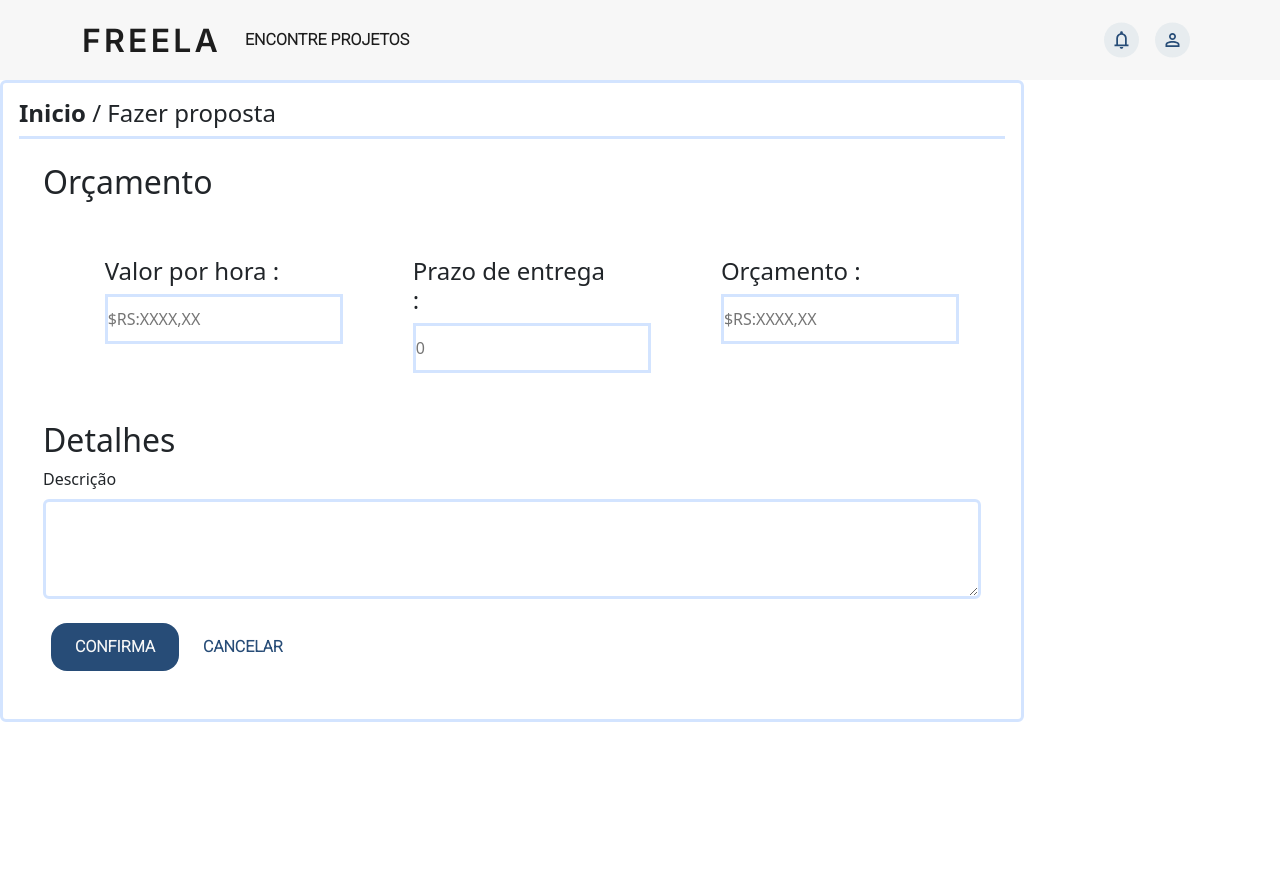
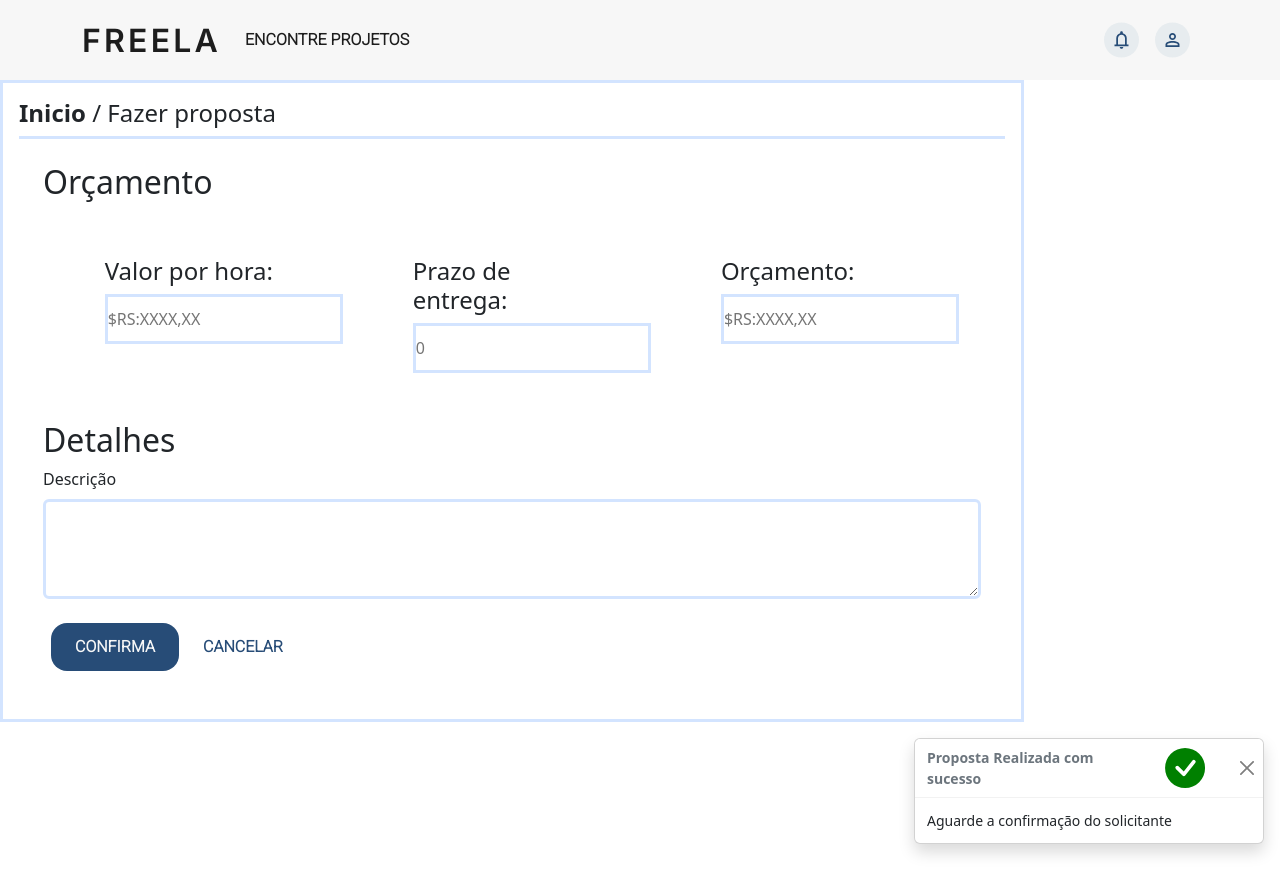
Before and after one commit to FREELA-sptech/FREELA-Web, a React (Vite) app: page /proposta in a window 1280 px wide. Shown: the top 894 px of the page. Before the commit the page ends 800 px from the top, so only its background shows below. Built offline with nearby package versions, Linux system fonts and the light colour scheme.

Commit message:
corrige erros de importação

```diff
--- a/src/pages/Proposta/Proposta.tsx
+++ b/src/pages/Proposta/Proposta.tsx
@@ -1,14 +1,15 @@
-import { Col, Container, Row, Toast, ToastContainer } from "react-bootstrap";
-import "./style.scss"
+
+
 import React from "react";
-import CardProposta from "./components/CardProposta";
-
+import Alerta from "./components/Alert/Alerta"
+import CardProposta from "./components/CardProposta/CardProposta";
 
 function proposta() {
 
   return (
    <>
    <CardProposta />
+   <Alerta />
    </>
   );
 }
--- a/src/pages/Proposta/components/CardProposta.tsx
+++ /dev/null
@@ -1,61 +0,0 @@
-import ButtonBase from "../../../shared/components/ButtonBase/ButtonBase";
-import "./style.scss"
-
-
-
-function CardProposta() {
-    return (
-
-        <div className="card  align-self-start p-3">
-
-            <div className="topo">
-                <h4> <b>Inicio</b> / Fazer proposta</h4>
-            </div>
-
-            <div className="p-4"><h2>Orçamento</h2></div>
-
-            <div className="d-flex justify-content-evenly box ">
-
-                <div className="col-sm-3 teste p-4">
-                    <h4>Valor por hora :</h4>
-                    <input type="text" placeholder="$RS:XXXX,XX" />
-                </div>
-
-                <div className="col-sm-3 teste p-4">
-                    <h4>Prazo de entrega :</h4>
-                    <input type="text" placeholder="0" />
-                </div>
-
-                <div className="col-sm-3 teste p-4">
-                    <h4>Orçamento  :</h4>
-                    <input type="text" placeholder="$RS:XXXX,XX " />
-                </div>
-            </div>
-
-            <div className="cardDetalhes p-4">
-                <h2>Detalhes</h2>
-                <div className="mb-3 ">
-                    <label className="form-label">Descrição</label>
-                    <textarea className="form-control" ></textarea>
-                </div>
-
-
-                <div className="p-2">
-                    <ButtonBase onClick={function (): void {
-                        throw new Error("Function not implemented.");
-                    }} buttonType={"primary-standart"} label={"Confirma"} />
-
-                    <ButtonBase onClick={function (): void {
-                        throw new Error("Function not implemented.");
-                    }} buttonType={"primary-text"} label={"Cancelar"} />
-
-                </div>
-
-            </div>
-        </div>
-
-
-    );
-}
-
-export default CardProposta
--- a/src/pages/Proposta/components/CardProposta/CardProposta.tsx
+++ b/src/pages/Proposta/components/CardProposta/CardProposta.tsx
@@ -1,9 +1,6 @@
 
 import ButtonBase from "../../../../shared/components/ButtonBase/ButtonBase";
 import "./style.scss"
-
-
-
 
 function CardProposta() {
     const handleSubmit = (event: { preventDefault: () => void; target: {
@@ -30,7 +27,7 @@ function CardProposta() {
 
     return (
       <form onSubmit={handleSubmit}>
-        <div className="card align-self-start p-3">
+        <div className="card-proposta align-self-start p-3">
           <div className="topo">
             <h4>
               <b>Inicio</b> / Fazer proposta
--- a/src/pages/Proposta/components/CardProposta/style.scss
+++ b/src/pages/Proposta/components/CardProposta/style.scss
@@ -1,4 +1,4 @@
-.card {
+.card-proposta {
     border: solid #D3E4FF;
     width: 80%;
 
--- a/src/pages/Proposta/components/style.scss
+++ /dev/null
@@ -1,23 +0,0 @@
-
-.card {
-    border: solid #D3E4FF;
-    width: 80%;
-
-    .topo {
-
-        border-bottom: solid #D3E4FF;
-        width: 100%;
-    }
-
-    input {
-        background-color: var(dark-contrast-color);
-        border: solid #D3E4FF;
-        height: 50px;
-        width: 120%;
-    }
-
-    textarea {
-        height: 100px;
-        border: solid #D3E4FF;
-    }
-}
--- a/src/pages/Proposta/style.scss
+++ b/src/pages/Proposta/style.scss
@@ -0,0 +1,23 @@
+
+.card-proposta {
+    border: solid #D3E4FF;
+    width: 80%;
+
+    .topo {
+
+        border-bottom: solid #D3E4FF;
+        width: 100%;
+    }
+
+    input {
+        background-color: var(dark-contrast-color);
+        border: solid #D3E4FF;
+        height: 50px;
+        width: 120%;
+    }
+
+    textarea {
+        height: 100px;
+        border: solid #D3E4FF;
+    }
+}
```
Also changed, not shown: src/pages/Proposta/components/Proposta.tsx (deleted, +0 -17 lines).
